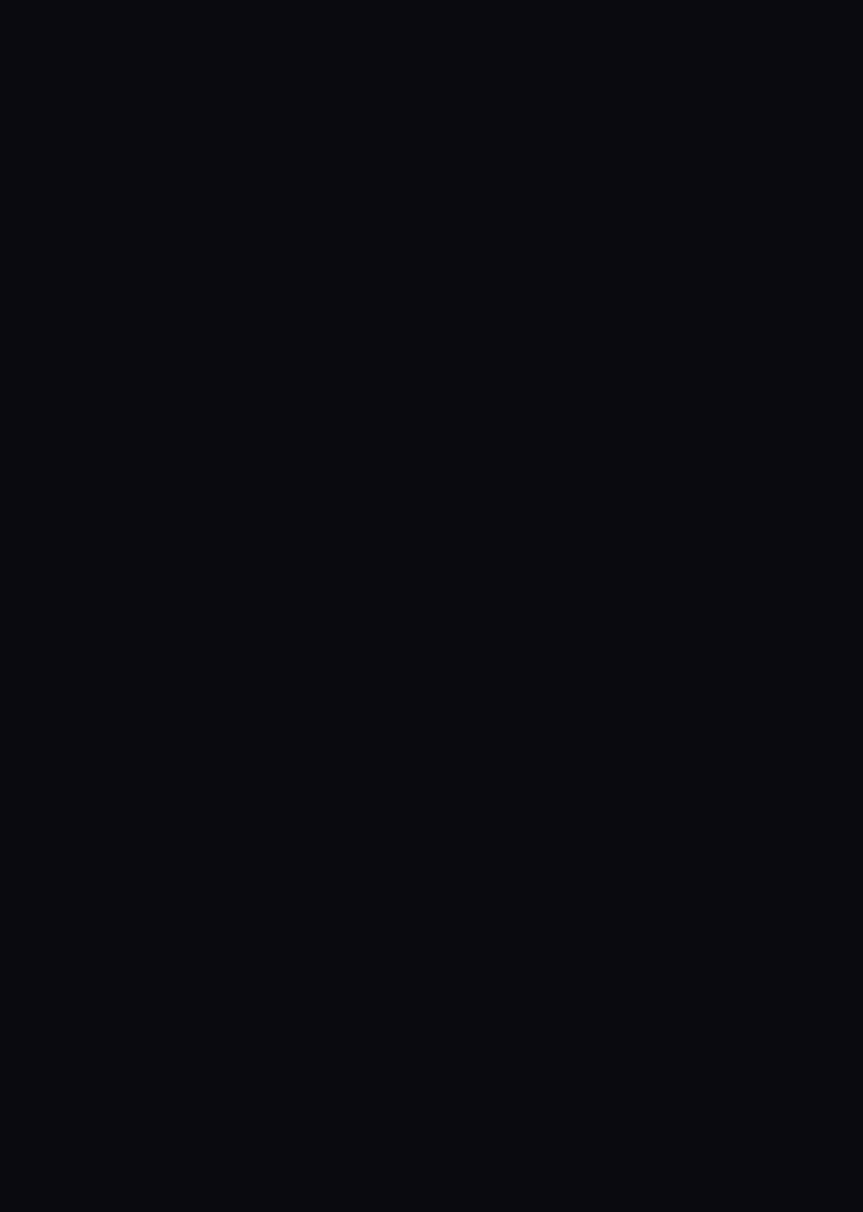
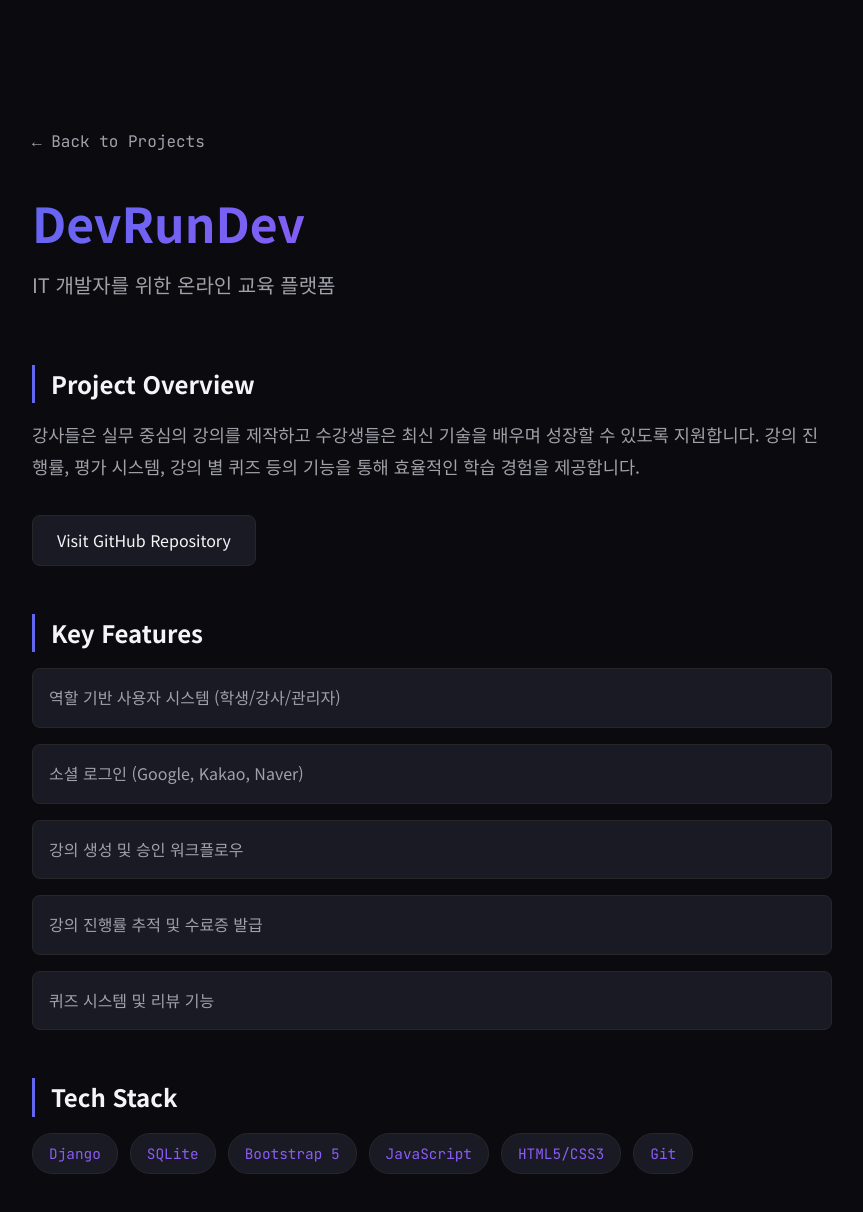
Before and after one commit to Kimkangyeon-17/portfolio, a Vue app: page /project/1 in a window 1280 px wide. Before the commit this address had no page. Shown: the top 1212 px of the page, without its empty margins (208-1071 px from the left). Before the commit the page ends 800 px from the top, so only its background shows below. Built offline with nearby package versions, Linux system fonts and the light colour scheme.

Commit message:
update portfolio

```diff
--- a/src/components/ProjectsSection.vue
+++ b/src/components/ProjectsSection.vue
@@ -1,56 +1,11 @@
 <script setup>
 import { ref, onMounted } from 'vue'
+import { projects } from '../data/projects'
+import { useRouter } from 'vue-router'
 
+const router = useRouter()
 const isVisible = ref(false)
 
-const projects = [
-  {
-    id: 1,
-    title: 'DevRunDev',
-    subtitle: 'IT 개발자를 위한 온라인 교육 플랫폼',
-    description:
-      '강사들은 실무 중심의 강의를 제작하고 수강생들은 최신 기술을 배우며 성장할 수 있도록 지원합니다. 강의 진행률, 평가 시스템, 강의 별 퀴즈 등의 기능을 통해 효율적인 학습 경험을 제공합니다.',
-    features: [
-      '역할 기반 사용자 시스템 (학생/강사/관리자)',
-      '소셜 로그인 (Google, Kakao, Naver)',
-      '강의 생성 및 승인 워크플로우',
-      '강의 진행률 추적 및 수료증 발급',
-      '퀴즈 시스템 및 리뷰 기능',
-    ],
-    tech: ['Django', 'SQLite', 'Bootstrap', 'JavaScript', 'HTML/CSS'],
-    github: 'https://github.com/DevRunDev/DevRunDev',
-    color: '#22c55e',
-  },
-  {
-    id: 2,
-    title: 'DevRunDev DRF',
-    subtitle: 'REST API 기반 온라인 교육 플랫폼',
-    description:
-      'DevRunDev의 REST API 버전으로, Django REST Framework를 활용하여 백엔드 API를 구축했습니다. 결제 시스템, QnA 기능, 관리자 대시보드 등 더욱 확장된 기능을 제공합니다.',
-    features: [
-      'RESTful API 설계 및 구현',
-      'JWT/Token 기반 인증 시스템',
-      '결제 시스템 통합',
-      '레슨별 QnA 기능',
-      '관리자 대시보드 및 분석',
-    ],
-    tech: ['Django', 'DRF', 'SQLite', 'HTMX', 'JavaScript', 'CSS'],
-    github: 'https://github.com/DevRunDev-DRF/DevRunDev-DRF',
-    color: '#6366f1',
-  },
-  {
-    id: 3,
-    title: 'Coming Soon',
-    subtitle: '새로운 프로젝트 준비 중',
-    description:
-      '더 나은 서비스와 기술 역량 향상을 위해 새로운 프로젝트를 준비하고 있습니다. 곧 업데이트될 예정이니 기대해 주세요!',
-    features: [],
-    tech: ['TBD'],
-    github: null,
-    color: '#8b5cf6',
-    isComingSoon: true,
-  },
-]
 
 onMounted(() => {
   const observer = new IntersectionObserver(
@@ -67,6 +22,10 @@ onMounted(() => {
   const section = document.querySelector('#projects')
   if (section) observer.observe(section)
 })
+
+const navigateToProject = (id) => {
+  router.push({ name: 'project-detail', params: { id } })
+}
 </script>
 
 <template>
@@ -85,6 +44,7 @@ onMounted(() => {
           class="project-card"
           :class="{ 'coming-soon': project.isComingSoon }"
           :style="{ '--delay': index * 0.15 + 's', '--accent': project.color }"
+          @click="!project.isComingSoon && navigateToProject(project.id)"
         >
           <div class="project-header">
             <div class="project-icon">
@@ -98,6 +58,7 @@ onMounted(() => {
                 rel="noopener"
                 class="project-link"
                 title="GitHub"
+                @click.stop
               >
                 <svg width="20" height="20" viewBox="0 0 24 24" fill="currentColor">
                   <path
@@ -114,16 +75,22 @@ onMounted(() => {
             <p class="project-description">{{ project.description }}</p>
 
             <ul class="project-features" v-if="project.features.length">
-              <li v-for="feature in project.features" :key="feature">
+              <li v-for="feature in project.features.slice(0, 3)" :key="feature">
                 {{ feature }}
+              </li>
+              <li v-if="project.features.length > 3" class="more-features">
+                ...and more
               </li>
             </ul>
           </div>
 
           <div class="project-footer">
             <div class="project-tech">
-              <span v-for="tech in project.tech" :key="tech" class="tech-tag">
+              <span v-for="tech in project.tech.slice(0, 5)" :key="tech" class="tech-tag">
                 {{ tech }}
+              </span>
+              <span v-if="project.tech.length > 5" class="tech-tag more">
+                +{{ project.tech.length - 5 }}
               </span>
             </div>
           </div>
--- /dev/null
+++ b/src/data/projects.js
@@ -0,0 +1,78 @@
+export const projects = [
+  {
+    id: 1,
+    title: 'DevRunDev',
+    subtitle: 'IT 개발자를 위한 온라인 교육 플랫폼',
+    description:
+      '강사들은 실무 중심의 강의를 제작하고 수강생들은 최신 기술을 배우며 성장할 수 있도록 지원합니다. 강의 진행률, 평가 시스템, 강의 별 퀴즈 등의 기능을 통해 효율적인 학습 경험을 제공합니다.',
+    features: [
+      '역할 기반 사용자 시스템 (학생/강사/관리자)',
+      '소셜 로그인 (Google, Kakao, Naver)',
+      '강의 생성 및 승인 워크플로우',
+      '강의 진행률 추적 및 수료증 발급',
+      '퀴즈 시스템 및 리뷰 기능',
+    ],
+    tech: ['Django', 'SQLite', 'Bootstrap 5', 'JavaScript', 'HTML5/CSS3', 'Git'],
+    github: 'https://github.com/DevRunDev/DevRunDev',
+    color: '#22c55e',
+  },
+  {
+    id: 2,
+    title: 'DevRunDev DRF',
+    subtitle: 'REST API 기반 온라인 교육 플랫폼',
+    description:
+      'DevRunDev의 REST API 버전으로, Django REST Framework를 활용하여 백엔드 API를 구축했습니다. 결제 시스템, QnA 기능, 관리자 대시보드 등 더욱 확장된 기능을 제공합니다.',
+    features: [
+      'RESTful API 설계 및 구현',
+      'JWT/Token 기반 인증 시스템',
+      '결제 시스템 통합',
+      '레슨별 QnA 기능',
+      '관리자 대시보드 및 분석',
+    ],
+    tech: ['Django', 'Django REST Framework', 'SQLite', 'HTMX', 'JWT Auth', 'Swagger UI'],
+    github: 'https://github.com/DevRunDev-DRF/DevRunDev-DRF',
+    color: '#6366f1',
+  },
+  {
+    id: 3,
+    title: 'Kick On',
+    subtitle: 'EPL 정보 & AI 챗봇 플랫폼',
+    description:
+      'EPL 팬들을 위한 데이터 기반 종합 정보 플랫폼입니다. 실시간 경기 데이터와 AI 챗봇을 결합하여 깊이 있는 분석과 예측 정보를 제공합니다.',
+    features: [
+      '실시간 순위 및 경기 데이터 제공',
+      'RAG 기반 AI 축구 전문가 챗봇',
+      '커스텀 알고리즘 기반 경기 결과 예측',
+      '팀별 전력 분석 및 시각화',
+      '반응형 웹 디자인',
+    ],
+    tech: [
+      'Vue 3',
+      'Pinia',
+      'TailwindCSS',
+      'Django DRF',
+      'PostgreSQL',
+      'GCP',
+      'Cloud SQL',
+      'Docker',
+      'uv',
+      'Ruff',
+      'LangChain',
+      'OpenAI',
+    ],
+    github: 'https://github.com/Kimkangyeon-17/kick_on',
+    color: '#7c3aed',
+  },
+  {
+    id: 4,
+    title: 'Coming Soon',
+    subtitle: '새로운 프로젝트 준비 중',
+    description:
+      '더 나은 서비스와 기술 역량 향상을 위해 새로운 프로젝트를 준비하고 있습니다. 곧 업데이트될 예정이니 기대해 주세요!',
+    features: [],
+    tech: ['TBD'],
+    github: null,
+    color: '#8b5cf6',
+    isComingSoon: true,
+  },
+]
--- a/src/router/index.js
+++ b/src/router/index.js
@@ -8,6 +8,11 @@ const router = createRouter({
       path: '/',
       name: 'home',
       component: HomeView
+    },
+    {
+      path: '/project/:id',
+      name: 'project-detail',
+      component: () => import('../views/ProjectDetailView.vue')
     }
   ],
   scrollBehavior(to, from, savedPosition) {
--- /dev/null
+++ b/src/views/ProjectDetailView.vue
@@ -0,0 +1,184 @@
+<script setup>
+import { computed } from 'vue'
+import { useRoute, useRouter } from 'vue-router'
+import { projects } from '../data/projects'
+
+const route = useRoute()
+const router = useRouter()
+
+const project = computed(() => {
+  return projects.find((p) => p.id === Number(route.params.id))
+})
+
+const goBack = () => {
+  router.push('/#projects')
+}
+</script>
+
+<template>
+  <div class="project-detail" v-if="project">
+    <div class="container">
+      <button @click="goBack" class="back-btn">← Back to Projects</button>
+
+      <div class="header">
+        <h1 class="title">{{ project.title }}</h1>
+        <p class="subtitle">{{ project.subtitle }}</p>
+      </div>
+
+      <div class="content">
+        <div class="description-section">
+          <h2>Project Overview</h2>
+          <p class="description">{{ project.description }}</p>
+
+          <div class="links" v-if="project.github">
+             <a :href="project.github" target="_blank" rel="noopener" class="github-link">
+               Visit GitHub Repository
+             </a>
+          </div>
+        </div>
+
+        <div class="features-section">
+          <h2>Key Features</h2>
+          <ul class="features-list">
+            <li v-for="feature in project.features" :key="feature">
+              {{ feature }}
+            </li>
+          </ul>
+        </div>
+
+        <div class="tech-section">
+          <h2>Tech Stack</h2>
+          <div class="tech-tags">
+            <span v-for="tech in project.tech" :key="tech" class="tech-tag">
+              {{ tech }}
+            </span>
+          </div>
+        </div>
+      </div>
+    </div>
+  </div>
+  <div v-else class="not-found">
+    <p>Project not found.</p>
+    <button @click="goBack">Go Back</button>
+  </div>
+</template>
+
+<style scoped>
+.project-detail {
+  min-height: 100vh;
+  padding: 8rem 2rem;
+  background: var(--bg-primary);
+  color: var(--text-primary);
+}
+
+.container {
+  max-width: 800px;
+  margin: 0 auto;
+}
+
+.back-btn {
+  background: none;
+  border: none;
+  color: var(--text-secondary);
+  font-family: 'JetBrains Mono', monospace;
+  cursor: pointer;
+  margin-bottom: 2rem;
+  font-size: 1rem;
+  transition: color 0.3s;
+}
+
+.back-btn:hover {
+  color: var(--accent-primary);
+}
+
+.header {
+  margin-bottom: 4rem;
+}
+
+.title {
+  font-size: 3rem;
+  font-weight: 700;
+  margin-bottom: 0.5rem;
+  background: var(--accent-gradient);
+  background-clip: text;
+  -webkit-background-clip: text;
+  -webkit-text-fill-color: transparent;
+}
+
+.subtitle {
+  font-size: 1.25rem;
+  color: var(--text-secondary);
+}
+
+.content {
+  display: flex;
+  flex-direction: column;
+  gap: 3rem;
+}
+
+h2 {
+  font-size: 1.5rem;
+  margin-bottom: 1rem;
+  color: var(--text-primary);
+  border-left: 3px solid var(--accent-primary);
+  padding-left: 1rem;
+}
+
+.description {
+  font-size: 1.1rem;
+  line-height: 1.8;
+  color: var(--text-secondary);
+  margin-bottom: 2rem;
+}
+
+.github-link {
+  display: inline-block;
+  padding: 0.75rem 1.5rem;
+  background: var(--bg-card);
+  border: 1px solid var(--border-color);
+  color: var(--text-primary);
+  text-decoration: none;
+  border-radius: 8px;
+  transition: all 0.3s;
+}
+
+.github-link:hover {
+  border-color: var(--accent-primary);
+  transform: translateY(-2px);
+}
+
+.features-list {
+  list-style: none;
+  display: grid;
+  gap: 1rem;
+}
+
+.features-list li {
+  padding: 1rem;
+  background: var(--bg-card);
+  border-radius: 8px;
+  border: 1px solid var(--border-color);
+  color: var(--text-secondary);
+}
+
+.tech-tags {
+  display: flex;
+  flex-wrap: wrap;
+  gap: 0.75rem;
+}
+
+.tech-tag {
+  background: var(--bg-card);
+  padding: 0.5rem 1rem;
+  border-radius: 20px;
+  border: 1px solid var(--border-color);
+  color: var(--accent-secondary);
+  font-family: 'JetBrains Mono', monospace;
+  font-size: 0.9rem;
+}
+
+.not-found {
+  padding: 10rem 0;
+  text-align: center;
+}
+</style>
```
